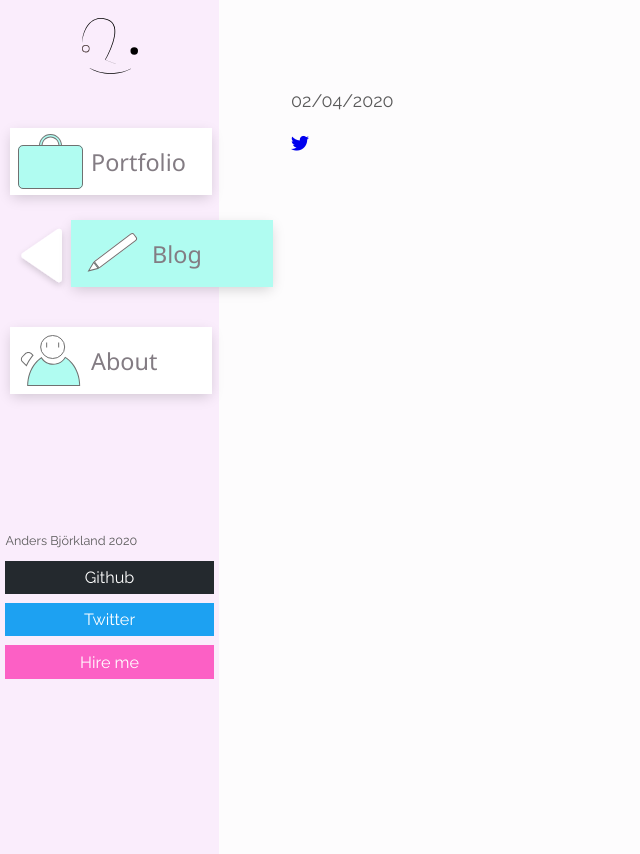
After one commit to andersbjorkland/homepage, a Symfony app: template templates/blog/index.html.twig in a window 1280 px wide. The commit adds this page. Shown: the whole page, without its empty margins (0-640 px from the left). Run offline with Twig, Linux system fonts and the light colour scheme; the template is opened without the code that fills it, so the values that code supplies are empty; some libraries are stand-ins or nearby versions; some web fonts are replaced.

Commit message:
fixed presentation of blog posts

```diff
--- a/public/css/style.scss
+++ b/public/css/style.scss
@@ -153,8 +153,51 @@ h3 {
     margin-top: 2.5rem;
 }
 
+#blog-index {
+    align-self: flex-start;
+    display: flex;
+    flex-direction: column;
+}
+
+#blog-title {
+    margin: 0;
+    align-self: flex-start;
+}
+
 #blog-container {
-    width: 100%;
+    margin-top: 4rem;
+    max-width: 45rem;
+
+    img {
+        max-width: 100%;
+    }
+
+    pre {
+        font-size: 1.2rem;
+        font-style: $rale;
+        white-space: pre-wrap;
+    }
+}
+
+#blog-list {
+    margin-top: 4rem;
+    font-size: 0.7rem;
+
+    h3, p, a {
+        margin: 0.5rem 0.3rem;
+    }
+
+    a {
+        color: $cherry;
+        display: flex;
+        flex-wrap: wrap;
+        text-decoration: none;
+    }
+}
+
+.post-pages {
+    display: flex;
+    margin-left: 0.3rem;
 }
 
 #selfie1 {
@@ -908,8 +951,8 @@ button.clicked:hover {
     }
 
     main {
-        padding-left: 3rem;
-        padding-right: 3rem;
+        padding-left: 4rem;
+        padding-right: 4rem;
         padding-bottom: 3rem;
     }
 
@@ -1092,13 +1135,13 @@ button.clicked:hover {
         position: relative;
         animation: activeLink;
         animation-timing-function: ease-in-out;
-        animation-duration: 1s;
+        animation-duration: 0.3s;
         animation-fill-mode: forwards;
 
         .change-fill {
             animation: changeMintToWhiteFill;
             animation-timing-function: ease-in-out;
-            animation-duration: 1s;
+            animation-duration: 0.4s;
             animation-fill-mode: forwards;
         }
     }
@@ -1108,7 +1151,7 @@ button.clicked:hover {
         position: relative;
         animation: fade-in;
         animation-timing-function: ease-out;
-        animation-duration: 1s;
+        animation-duration: 0.3s;
         animation-fill-mode: forwards;
     }
 
@@ -1190,6 +1233,13 @@ button.clicked:hover {
     }
 }
 
+@media (min-width: 1100px) {
+    #blog-index {
+        display: grid;
+        grid-template-columns: minmax(25rem, 45rem) minmax(10rem, 30rem);
+    }
+}
+
 @media (min-width: 1200px) and (min-height: 700px) {
 
     #learn-content {
--- a/templates/admin.html.twig
+++ b/templates/admin.html.twig
@@ -26,6 +26,7 @@
                 <h3>{{ post.title }}</h3> <p>{{ post.publishTime|date("d/m/Y") }}</p>
                 <a href="{{ path('post_edit', {'id': post.id}) }}">Edit</a>
                 <a href="{{ path('post_delete', {'id': post.id}) }}">Delete</a>
+                <a href="{{ path('post_slug', {'slug': post.slug}) }}">View</a>
             </div>
         {% endfor %}
     </section>
--- /dev/null
+++ b/templates/blog/index.html.twig
@@ -0,0 +1,35 @@
+{% extends "base.html.twig" %}
+{% set page = "blog" %}
+{# {% set adminControl = "blog" %} #}
+
+{% block headJS %}
+    <script src="https://kit.fontawesome.com/44dcb31394.js" crossorigin="anonymous"></script>
+{% endblock %}
+{% block body %}
+
+    <div id="blog-index">
+        <div id="blog-container">
+            {% if image is not empty %}
+                <img src="{{ asset('uploads/images/' ~ image.fileName) }}" alt="Image for {{ post.title }}">
+            {% endif %}
+            <h1 id="blog-title">{{ post.title }}</h1>
+            <p><time>{{ post.publishTime|date("d/m/Y") }}</time></p>
+            <pre>{{ post.text|striptags('<em><strong><i><mark><cite><dfn>')|raw|nl2br }}</pre>
+            <a href="https://twitter.com/intent/tweet?hashtags=webdev&text={{ post.slug }}" target="_blank" rel="noopener noreferrer""><i class="fab fa-twitter"></i></a>
+        </div>
+        <div id="blog-list">
+            {% for postItem in posts %}
+                <div class="post-container">
+                    <a href="{{ path('post_slug', {'slug': postItem.slug}) }}"><h3>{{ postItem.title }}</h3> <p>{{ postItem.publishTime|date("d/m/Y") }}</p></a>
+                </div>
+            {% endfor %}
+                <div class="post-pages">
+                    {% if pages > 1 %}
+                        {% for i in 1 .. pages %}
+                            <a href="{{ path('post_page', {'page': i}) }}">{{ i }}</a>
+                        {% endfor %}
+                    {% endif %}
+                </div>
+        </div>
+    </div>
+{% endblock %}
```
Also changed, not shown: public/css/style.css (+66 -9 lines), src/Controller/BlogController.php (+60 -3 lines), templates/blog/view.html.twig (added, +18 -0 lines), public/css/style.min.css, 2 other files.
